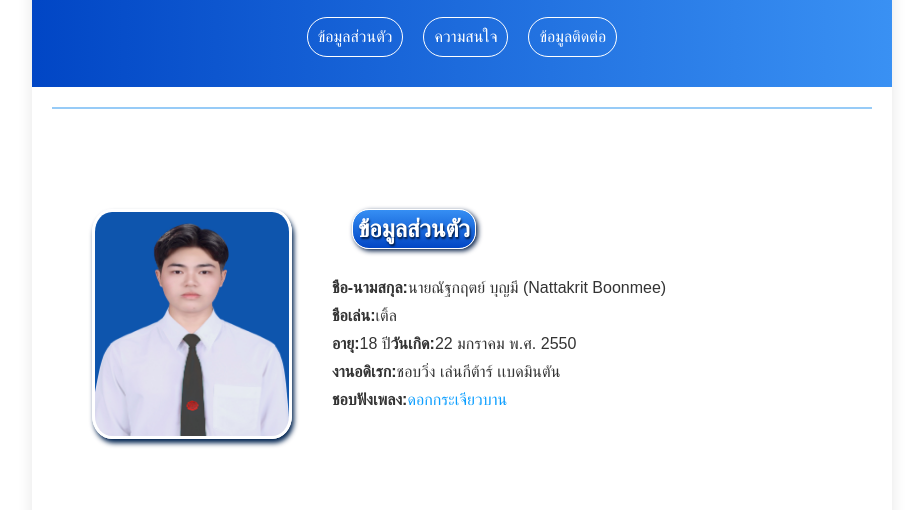
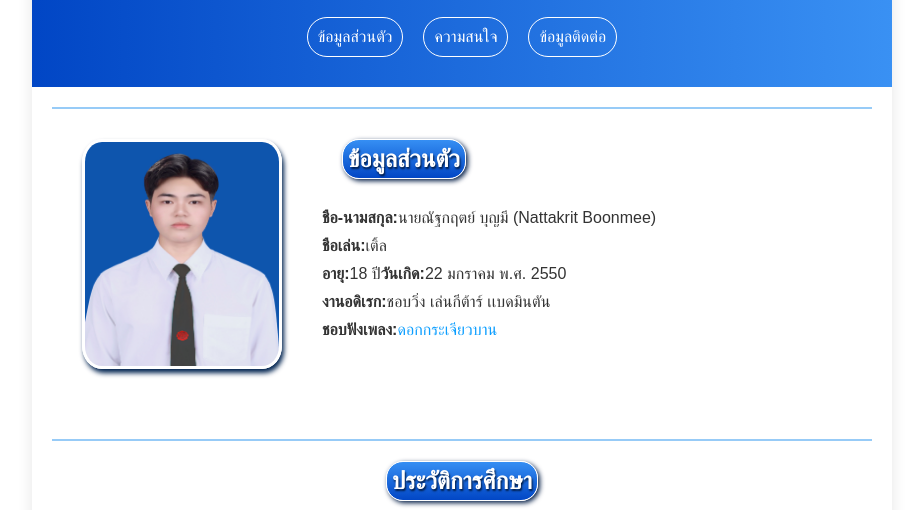
Before and after one commit to nattakritboonmee/Lab-html-css, a plain HTML site: page index.html in a window 1280 px wide. Shown: the part 148-658 px from the top of the page, without its empty margins (178-1101 px from the left). Drawn offline with Linux system fonts and the light colour scheme.

Commit message:
Add files via upload

```diff
--- a/style.css
+++ b/style.css
@@ -73,7 +73,8 @@
     background:white;
     color:#333;
     display: flex;
-    padding: 80px 50px;
+    padding: 10px 40px;
+
 }
 #profile{
     display: flex;
```
